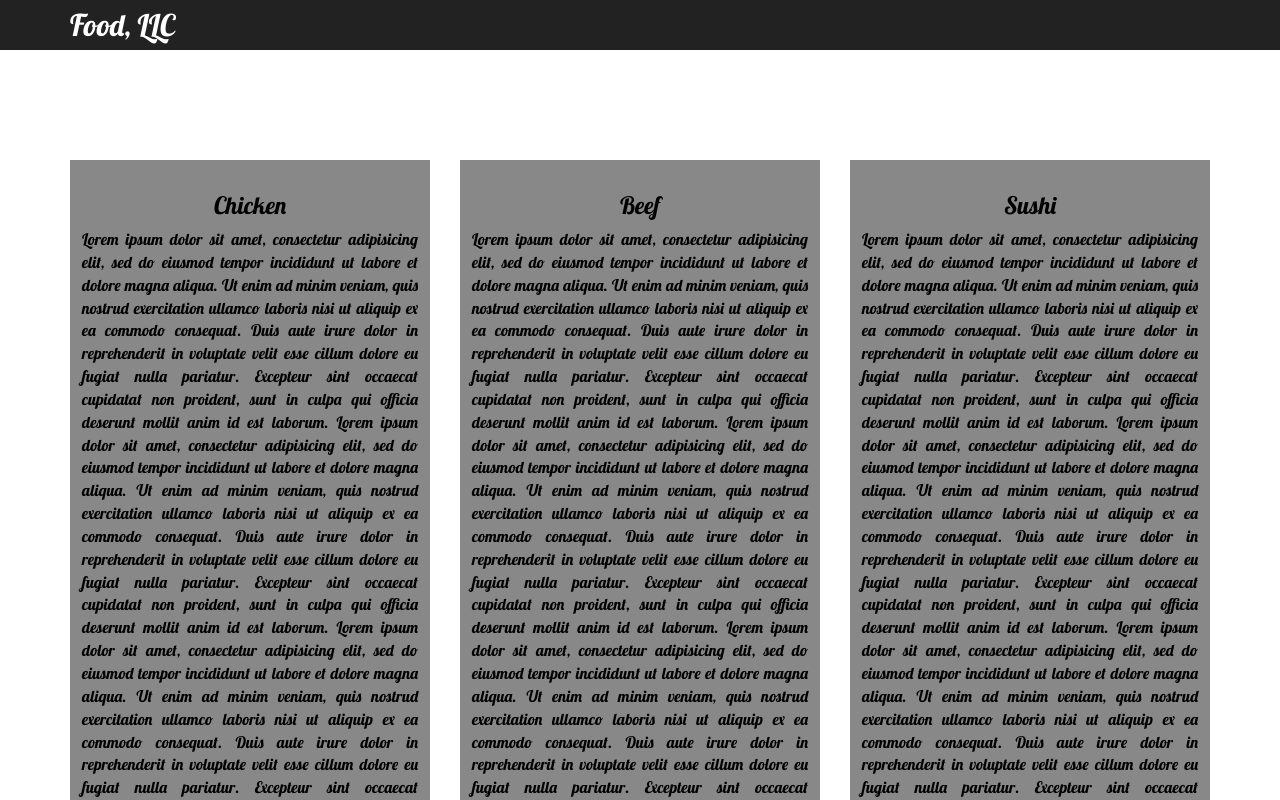
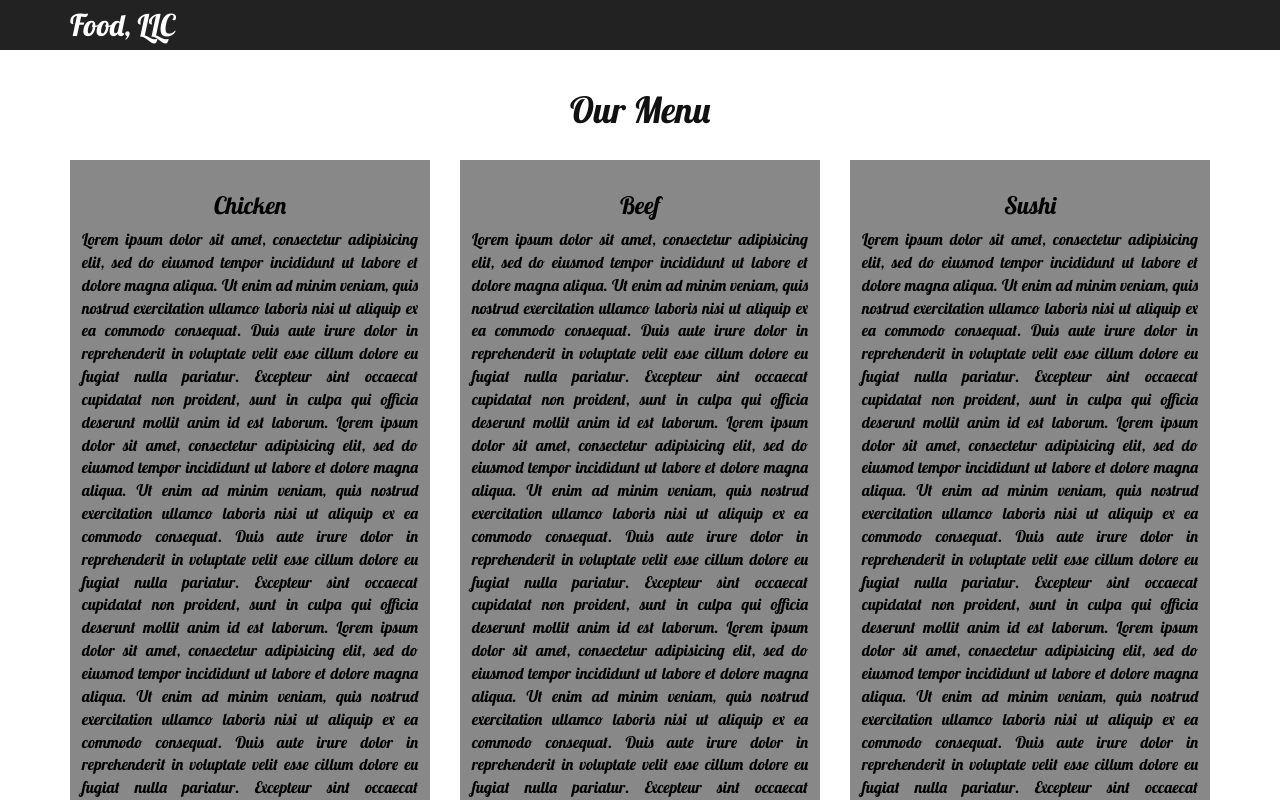
Before and after one commit to SanchitaChavan/module3-solution, a plain HTML site: page index.html in a window 1280 px wide. Shown: the top 800 px of the page. Drawn offline with Linux system fonts and the light colour scheme; a script that the page names is missing.

Commit message:
Update styles.css

```diff
--- a/css/styles.css
+++ b/css/styles.css
@@ -1,6 +1,6 @@
 body {
 	font-size: 16px;
-	color: white;
+	color: #111;
 	background-color: white;
 	font-family: 'Lobster', cursive;
 }
```
